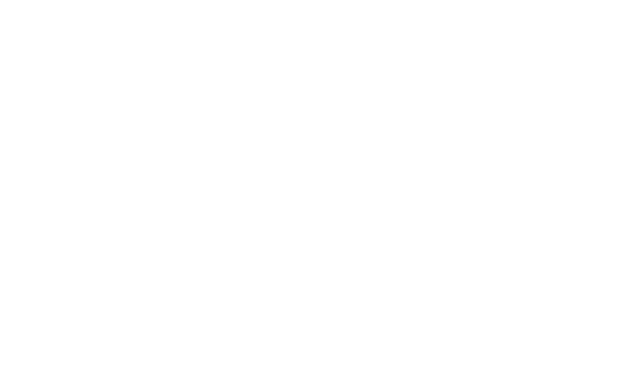
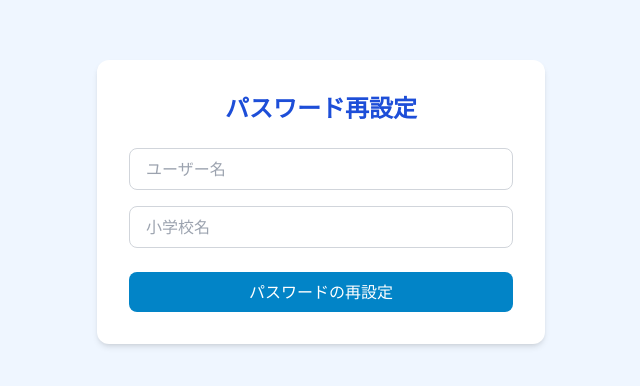
Before and after one commit to posl/PaperNest, a React (Vite) app in the folder frontend/: page /forgot-password in a window 1280 px wide. Before the commit this address had no page. Shown: the part 198-584 px from the top of the page, without its empty margins (319-959 px from the left). Built offline with nearby package versions, Linux system fonts and the light colour scheme; a web font is replaced by a local one.

Commit message:
add forgot

```diff
--- a/frontend/src/App.jsx
+++ b/frontend/src/App.jsx
@@ -6,6 +6,7 @@
 import ProfilePage from "./screens/UserPage/ProfilePage";
 import SettingsPage from "./screens/UserPage/SettingsPage";
 import PrivateRoute from "./components/PrivateRoute";
+import ForgotPasswordPage from "./screens/ForgotPasswordPage";
 
 function App() {
   return (
@@ -14,6 +15,7 @@
         <Route path="/" element={<WelcomePage />} />
         <Route path="/signin" element={<SignInPage />} />
         <Route path="/signup" element={<SignUpPage />} />
+        <Route path="/forgot-password" element={<ForgotPasswordPage />} />
         <Route path="/app" element={<PrivateRoute><LandingPage /></PrivateRoute>} />
         <Route path="/profile" element={<PrivateRoute><ProfilePage /></PrivateRoute>} />
         <Route path="/settings" element={<PrivateRoute><SettingsPage /></PrivateRoute>} />
--- /dev/null
+++ b/frontend/src/screens/ForgotPasswordPage/index.jsx
@@ -0,0 +1,101 @@
+import { useState } from "react";
+
+export default function ForgotPasswordPage() {
+  const [username, setUsername] = useState("");
+  const [schoolName, setSchoolName] = useState("");
+  const [validated, setValidated] = useState(false);
+  const [newPassword, setNewPassword] = useState("");
+  const [message, setMessage] = useState("");
+
+  // パスワード形式チェック（任意）
+  const isValidPassword = (pw) => /^[a-zA-Z0-9]{6,}$/.test(pw);
+
+  const handleValidate = async () => {
+    try {
+      const res = await fetch("/api/validate-user-info", {
+        method: "POST",
+        headers: { "Content-Type": "application/json" },
+        body: JSON.stringify({ username, schoolName }),
+      });
+      const result = await res.json();
+
+      if (result.valid) {
+        setValidated(true);
+        setMessage("");
+      } else {
+        setMessage("一致する情報が見つかりませんでした。");
+      }
+    } catch (err) {
+      setMessage("確認中にエラーが発生しました。");
+    }
+  };
+
+  const handleResetPassword = async () => {
+    if (!isValidPassword(newPassword)) {
+      setMessage("パスワードは6文字以上の半角英数字で入力してください。");
+      return;
+    }
+
+    try {
+      await fetch("/api/reset-password", {
+        method: "POST",
+        headers: { "Content-Type": "application/json" },
+        body: JSON.stringify({ username, newPassword }),
+      });
+      setMessage("パスワードを再設定しました。ログインしてください。");
+    } catch {
+      setMessage("再設定に失敗しました。");
+    }
+  };
+
+  return (
+    <div className="min-h-screen flex items-center justify-center bg-blue-50 px-4">
+      <div className="bg-white p-8 rounded-xl shadow-md w-full max-w-md">
+        <h2 className="text-2xl font-bold text-center text-blue-700 mb-6">パスワード再設定</h2>
+
+        {!validated ? (
+          <>
+            <input
+              type="text"
+              placeholder="ユーザー名"
+              value={username}
+              onChange={(e) => setUsername(e.target.value)}
+              className="w-full mb-4 px-4 py-2 border border-gray-300 rounded-lg"
+            />
+            <input
+              type="text"
+              placeholder="小学校名"
+              value={schoolName}
+              onChange={(e) => setSchoolName(e.target.value)}
+              className="w-full mb-6 px-4 py-2 border border-gray-300 rounded-lg"
+            />
+            <button
+              onClick={handleValidate}
+              className="w-full bg-sky-600 text-white py-2 rounded-lg hover:bg-sky-700"
+            >
+              パスワードの再設定
+            </button>
+          </>
+        ) : (
+          <>
+            <input
+              type="password"
+              placeholder="新しいパスワード"
+              value={newPassword}
+              onChange={(e) => setNewPassword(e.target.value)}
+              className="w-full mb-6 px-4 py-2 border border-gray-300 rounded-lg"
+            />
+            <button
+              onClick={handleResetPassword}
+              className="w-full bg-blue-600 text-white py-2 rounded-lg hover:bg-blue-700"
+            >
+              パスワードを再設定する
+            </button>
+          </>
+        )}
+
+        {message && <p className="text-sm text-center text-red-500 mt-4">{message}</p>}
+      </div>
+    </div>
+  );
+}
--- a/frontend/src/screens/SignInPage/index.jsx
+++ b/frontend/src/screens/SignInPage/index.jsx
@@ -59,6 +59,9 @@
         >
           ログイン
         </button>
+        <p className="mt-4 text-sm text-right text-blue-500 hover:underline cursor-pointer mb-6" onClick={() => navigate("/forgot-password")}>
+        パスワードを忘れた方へ
+        </p>
       </div>
     </div>
   );
```
